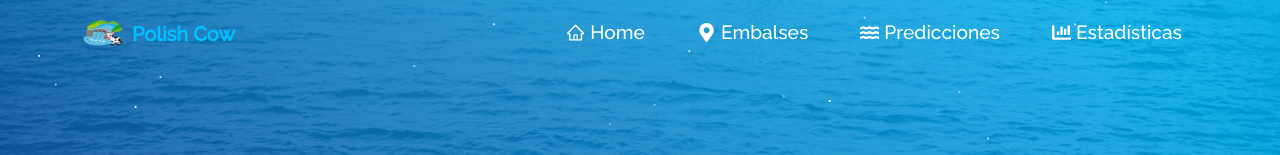
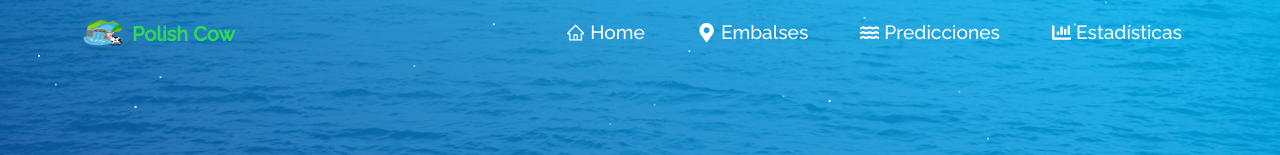
Before and after one commit to rorro6787/OCI-Powered-AI-Dam-Monitoring-App, a React (Create React App) app in the folder frontend/: page / in a window 1280 px wide. Shown: the top 155 px of the page. Built offline with nearby package versions, Linux system fonts and the light colour scheme.

Commit message:
title colour changed

```diff
--- a/frontend/src/components/Navbar.js
+++ b/frontend/src/components/Navbar.js
@@ -38,7 +38,7 @@ function NavBar() {
       <Container>
         <Navbar.Brand href="/" className="d-flex">
           <img src={lynx} className="img-fluid logo" alt="brand" />
-          <b className="purple">Polish Cow</b>
+          <b className="green">Polish Cow</b>
         </Navbar.Brand>
 
         <Navbar.Toggle
--- a/frontend/src/style.css
+++ b/frontend/src/style.css
@@ -44,6 +44,9 @@ body {
 
 .purple {
   color: var(--imp-text-color) !important;
+}
+.black {
+  color: #000000 !important;
 }
 
 .img-fluid {
```
